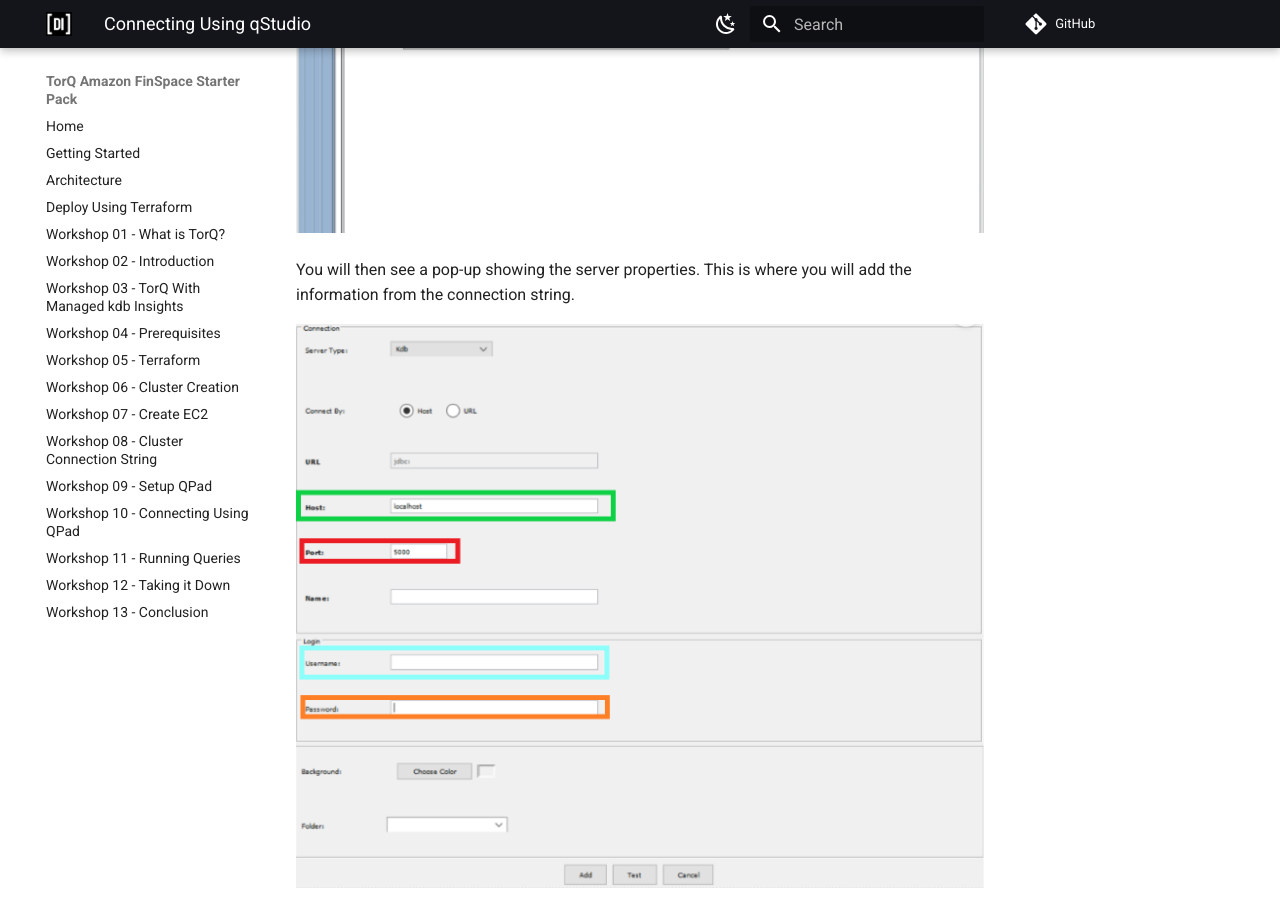
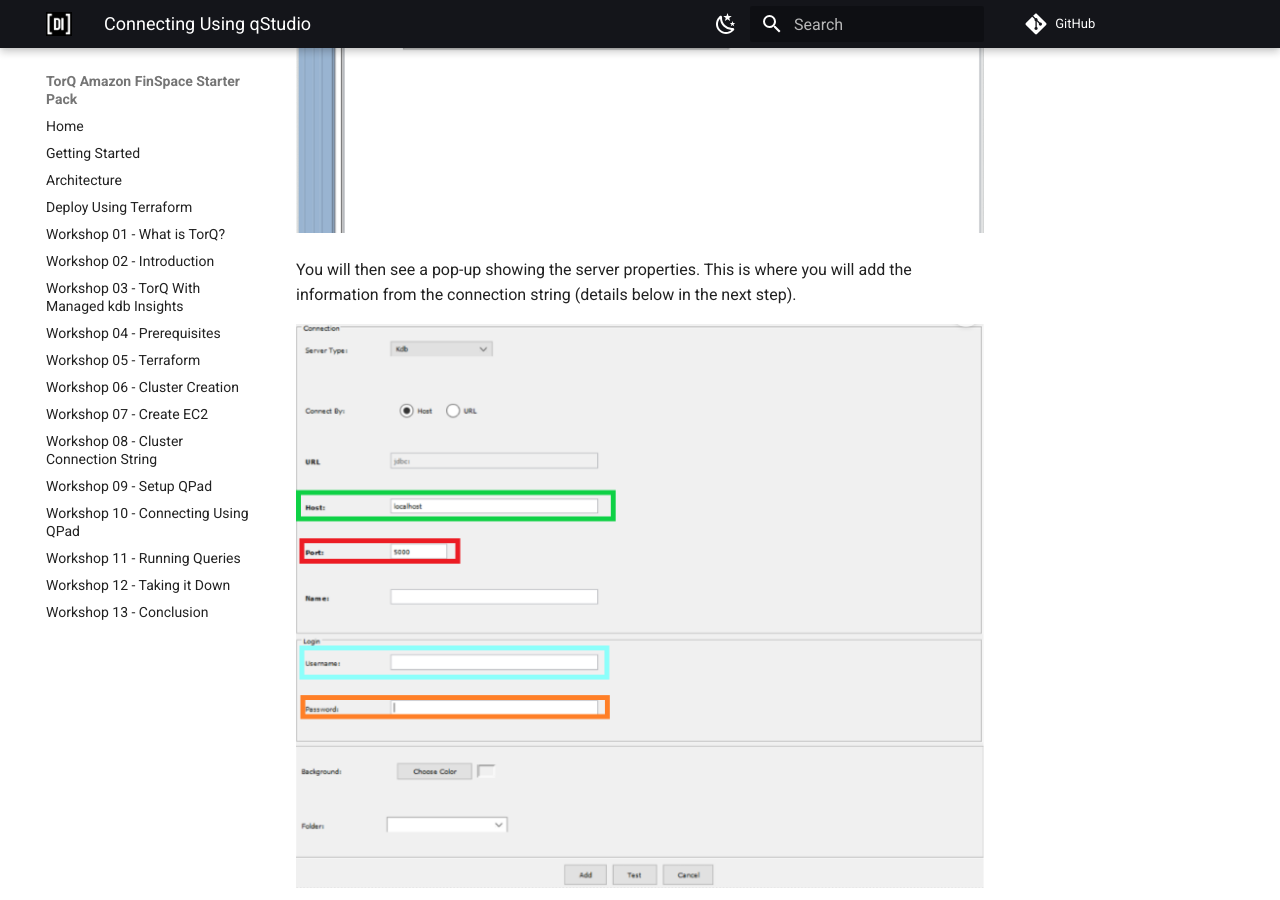
Before and after one commit to DataIntellectTech/TorQ-Amazon-FinSpace-Starter-Pack, an MkDocs documentation site: the page built from docs/10-connectingusingqStudio.md, in a window 1280 px wide and 900 px high, scrolled down 543 px. Built offline with MkDocs 1.6.1 and Material for MkDocs 9.7.7, drawn with Linux system fonts in a browser that asks for light colours; comment, search, counter and statistics services are not loaded.

Commit message:
Update docs/10-connectingusingqStudio.md
Co-authored-by: zanbuchanan <141417075+zanbuchanan@users.noreply.github.com>

```diff
--- a/docs/10-connectingusingqStudio.md
+++ b/docs/10-connectingusingqStudio.md
@@ -5,7 +5,7 @@
 
 ![Add Server Connection](workshop/graphics/Servers_qStudio1.png)
 
-You will then see a pop-up showing the server properties. This is where you will add the information from the connection string.
+You will then see a pop-up showing the server properties. This is where you will add the information from the connection string (details below in the next step).
 
 ![Server Properties](workshop/graphics/Server_Properties1.png)
 
```
